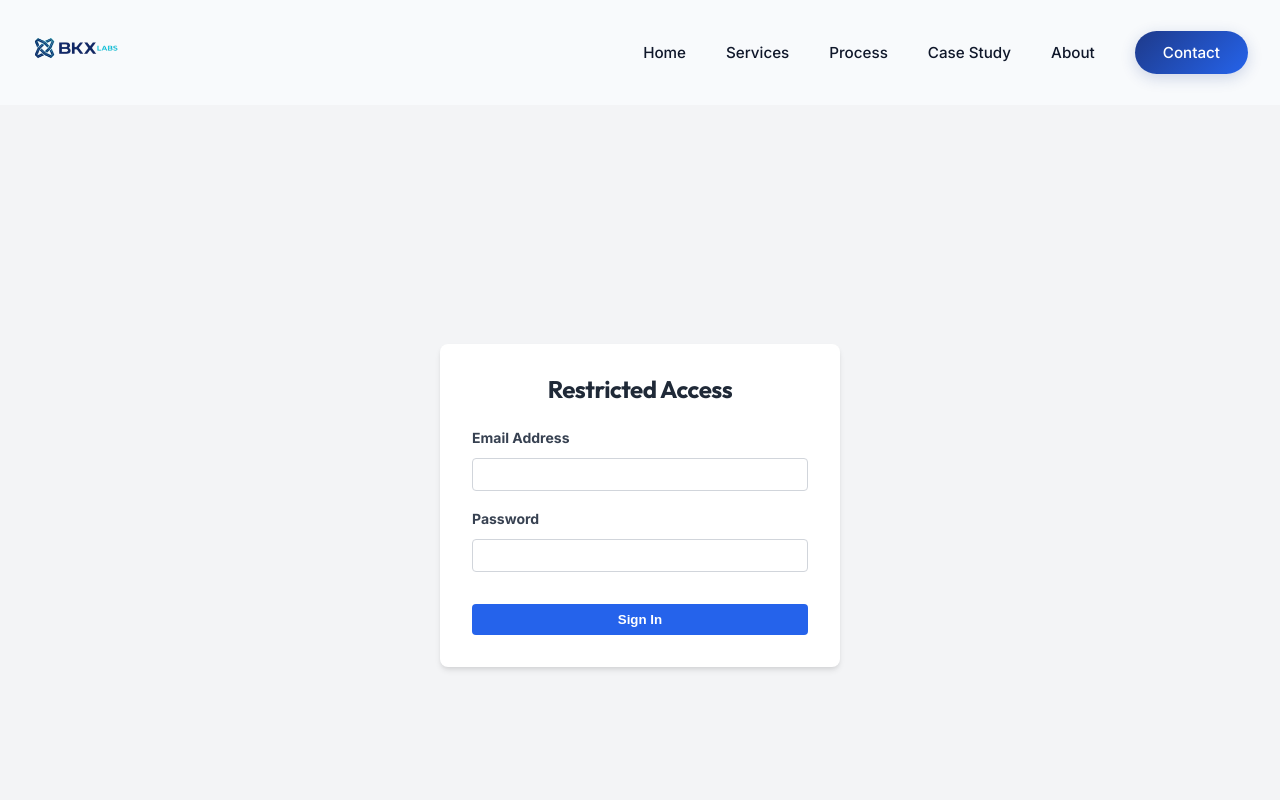
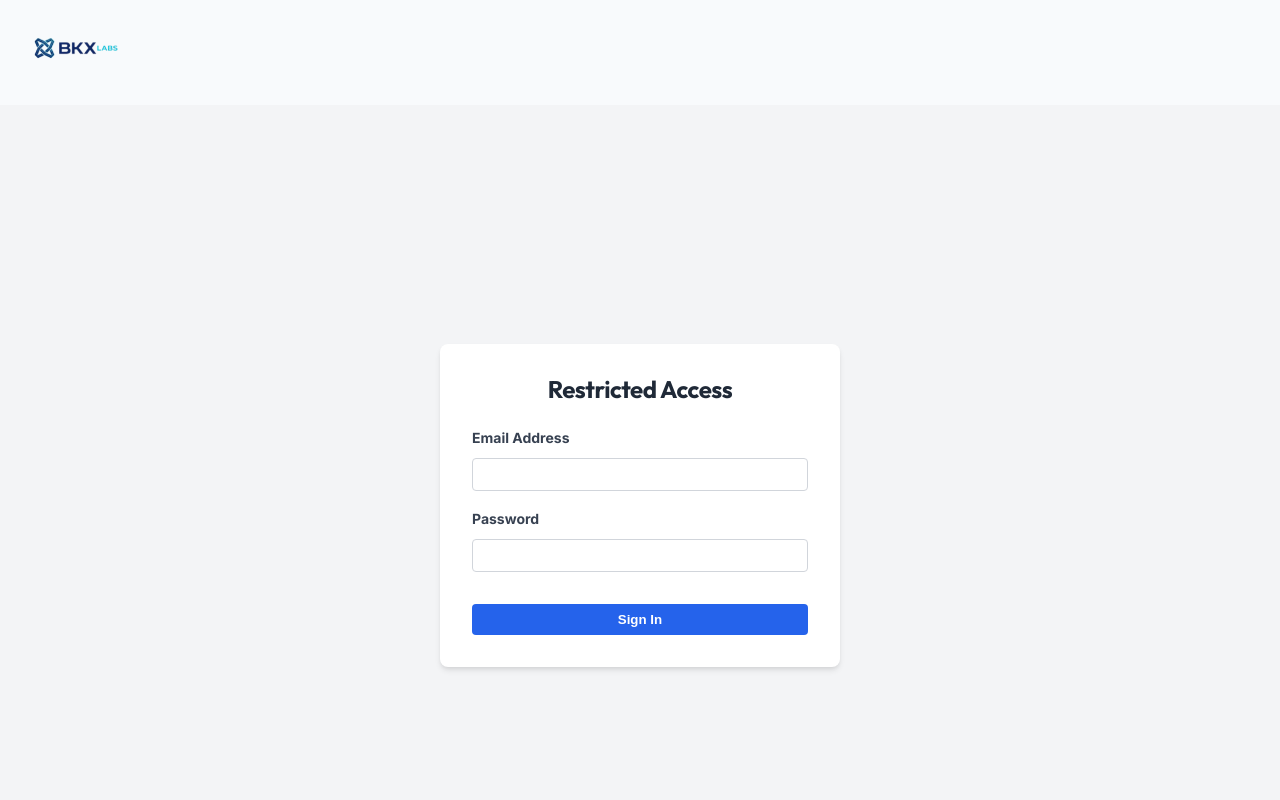
Before and after one commit to faisalkhalid09/BKX-Labs, a React (Vite) app in the folder frontend/: page /restricted-portal in a window 1280 px wide. Shown: the top 800 px of the page. Built offline with nearby package versions, Linux system fonts and the light colour scheme.

Commit message:
Fix: Use this. instead of  in Alpine.data() component

```diff
--- a/frontend/src/components/layout/Navbar.tsx
+++ b/frontend/src/components/layout/Navbar.tsx
@@ -31,6 +31,7 @@ const Navbar = () => {
                     </Link>
 
                     {/* Desktop Navigation */}
+                    {!location.pathname.startsWith('/restricted-portal') && (
                         <ul className="nav-links desktop-only">
                             <li><Link to="/">Home</Link></li>
                             <li><Link to="/services">Services</Link></li>
@@ -39,6 +40,7 @@ const Navbar = () => {
                             <li><Link to="/about">About</Link></li>
                             <li><Link to="/contact" className="nav-cta">Contact</Link></li>
                         </ul>
+                    )}
 
                     {/* Mobile Menu Toggle */}
                     <button
@@ -55,12 +57,16 @@ const Navbar = () => {
             <div className={`mobile-menu ${isOpen ? 'active' : ''}`}>
                 <div className="container">
                     <ul className="mobile-nav-links">
+                        {!location.pathname.startsWith('/restricted-portal') && (
+                            <>
                                 <li><Link to="/">Home</Link></li>
                                 <li><Link to="/services">Services</Link></li>
                                 <li><Link to="/process">Process</Link></li>
                                 <li><Link to="/case-study">Case Study</Link></li>
                                 <li><Link to="/about">About</Link></li>
                                 <li><Link to="/contact" className="btn btn-primary w-full">Contact Us</Link></li>
+                            </>
+                        )}
                     </ul>
                 </div>
             </div>
```
Lines whose indentation alone changed are shown as unchanged.
